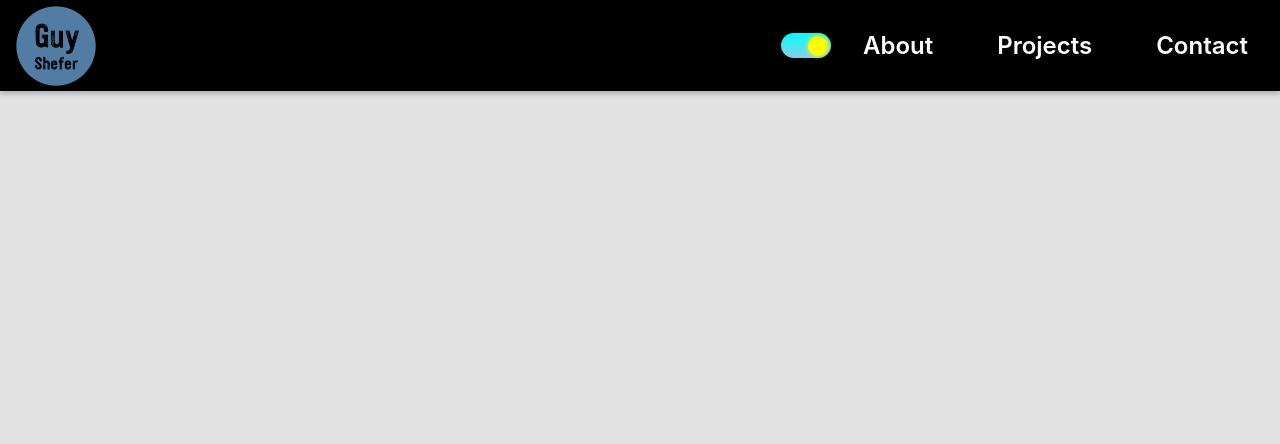
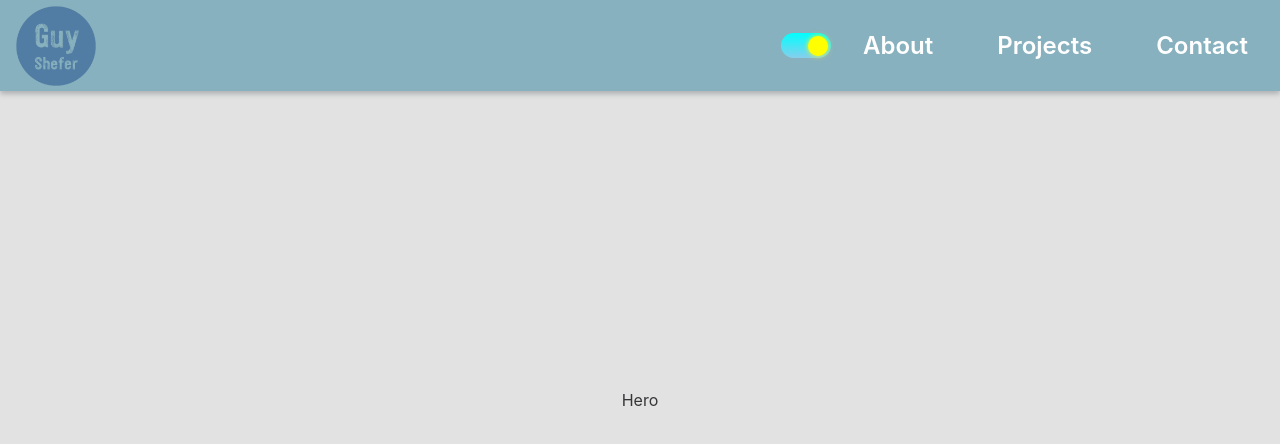
Before and after one commit to GuyShefer/Portfolio-tsx, a React (Create React App) app: page / in a window 1280 px wide. Shown: the top 444 px of the page. Built offline with nearby package versions, Linux system fonts and the light colour scheme.

Commit message:
update themes styles

```diff
--- a/src/App.tsx
+++ b/src/App.tsx
@@ -1,6 +1,7 @@
 import React from 'react';
 import { BrowserRouter as Router } from 'react-router-dom';
 import Header from './components/header';
+import Hero from './pages/hero';
 import GlobalStyle from './utils/global';
 import { ThemeProvider } from 'styled-components';
 import { useDarkMode } from './hooks/useDarkMode';
@@ -20,7 +21,7 @@ function App() {
       <div className="App" style={{ height: '100vh' }}>
         <Router>
           <Header themeToggler={toggleTheme} theme={theme} />
-          more pages
+          <Hero />
         </Router>
       </div>
     </ThemeProvider>
--- a/src/components/header/StyledHeader.tsx
+++ b/src/components/header/StyledHeader.tsx
@@ -3,7 +3,7 @@ import { FaBars } from 'react-icons/fa';
 import { NavLink as Link } from 'react-router-dom';
 
 export const StyledHeader = styled.header`
-    background: #000;
+    background: ${props => props.theme.header};
     display: flex;
     align-items: center;
     flex-wrap: wrap;
--- a/src/components/nav/StyledNav.tsx
+++ b/src/components/nav/StyledNav.tsx
@@ -25,18 +25,22 @@ export const NavLink = styled(Link)`
     color: #fff;
     transition: all 0.3s ease-in;
     font-size: 1.5rem;
-        font-weight: 600;
+    font-weight: 600;
 
     &:hover {
-        color: rebeccapurple;
+        color: ${props => props.theme.navHover};
     }
 
     @media screen and (max-width: 768px) {
         padding: 1.25rem 0;
         width: 100%;
-        background: #fff;
-        color: #000;
-        border-bottom: 2px dashed #999;
+        background: ${props => props.theme.mobileNavPrimary};
+        color: ${props => props.theme.mobileNavSecondary};
+        border-bottom: 1px solid ${props => props.theme.mobileNavTertiary};
+
+        &:hover {
+            background:  ${props => props.theme.mobileNavTertiary};
+        }
 
         &:last-child {
             border-bottom: none;
--- /dev/null
+++ b/src/pages/hero/index.tsx
@@ -0,0 +1,21 @@
+import React from 'react';
+import styled from 'styled-components';
+
+const HeroContainer = styled.div`
+    background: inherit;
+    display: flex;
+    align-items: center;
+    justify-content: center;
+    height: 100vh;
+`;
+
+
+const Hero = () => {
+    return (
+        <HeroContainer>
+            Hero
+        </HeroContainer>
+    )
+}
+
+export default Hero;
--- a/src/utils/themes.ts
+++ b/src/utils/themes.ts
@@ -1,15 +1,21 @@
 export const lightTheme = {
     body: '#E2E2E2',
     text: '#363537',
-    toggleBorder: '#FFF',
-    gradient: 'linear-gradient(#39598A, #79D7ED)',
+    header: 'rgba(0, 105, 137, 0.4)',
+    navHover: 'rebeccapurple',
+    mobileNavPrimary: '#fff',
+    mobileNavSecondary: '#000',
+    mobileNavTertiary: 'rgb(235, 235, 235)',
 }
 
 export const darkTheme = {
     body: '#363537',
     text: '#FAFAFA',
-    toggleBorder: '#6B8096',
-    gradient: 'linear-gradient(#091236, #1E215D)',
+    header: 'rgba(44, 62, 80, 1)',
+    navHover: 'rgba(197, 239, 247, 1)',
+    mobileNavPrimary: 'rgba(52, 73, 94, 1)',
+    mobileNavSecondary: '#fff',
+    mobileNavTertiary: 'rgb(27, 50, 70, 0.8)',
 }
 
 export type ThemeType = typeof lightTheme;
```
